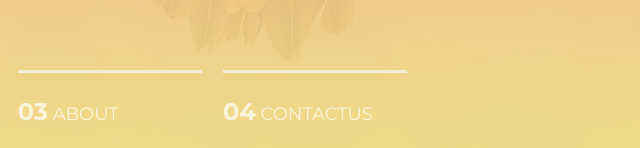
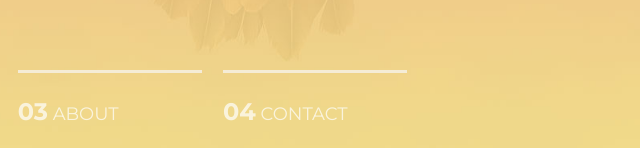
Before and after one commit to Prozor1/Mogo, a plain HTML site: page index.html in a window 1280 px wide. Shown: the part 649-797 px from the top of the page, 633-1273 px from the left. Drawn offline with Linux system fonts and the light colour scheme.

Commit message:
Update index.html

```diff
--- a/index.html
+++ b/index.html
@@ -44,7 +44,7 @@
   <div class="slider_item active"><span class="slider_num">01</span> Intro </div>
     <div class="slider_item"><span class="slider_num">02</span> Work</div>
     <div class="slider_item"><span class="slider_num">03</span> About</div>
-    <div class="slider_item"><span class="slider_num">04</span> ContactUS</div>
+    <div class="slider_item"><span class="slider_num">04</span> Contact</div>
 
         </div>
 
```
